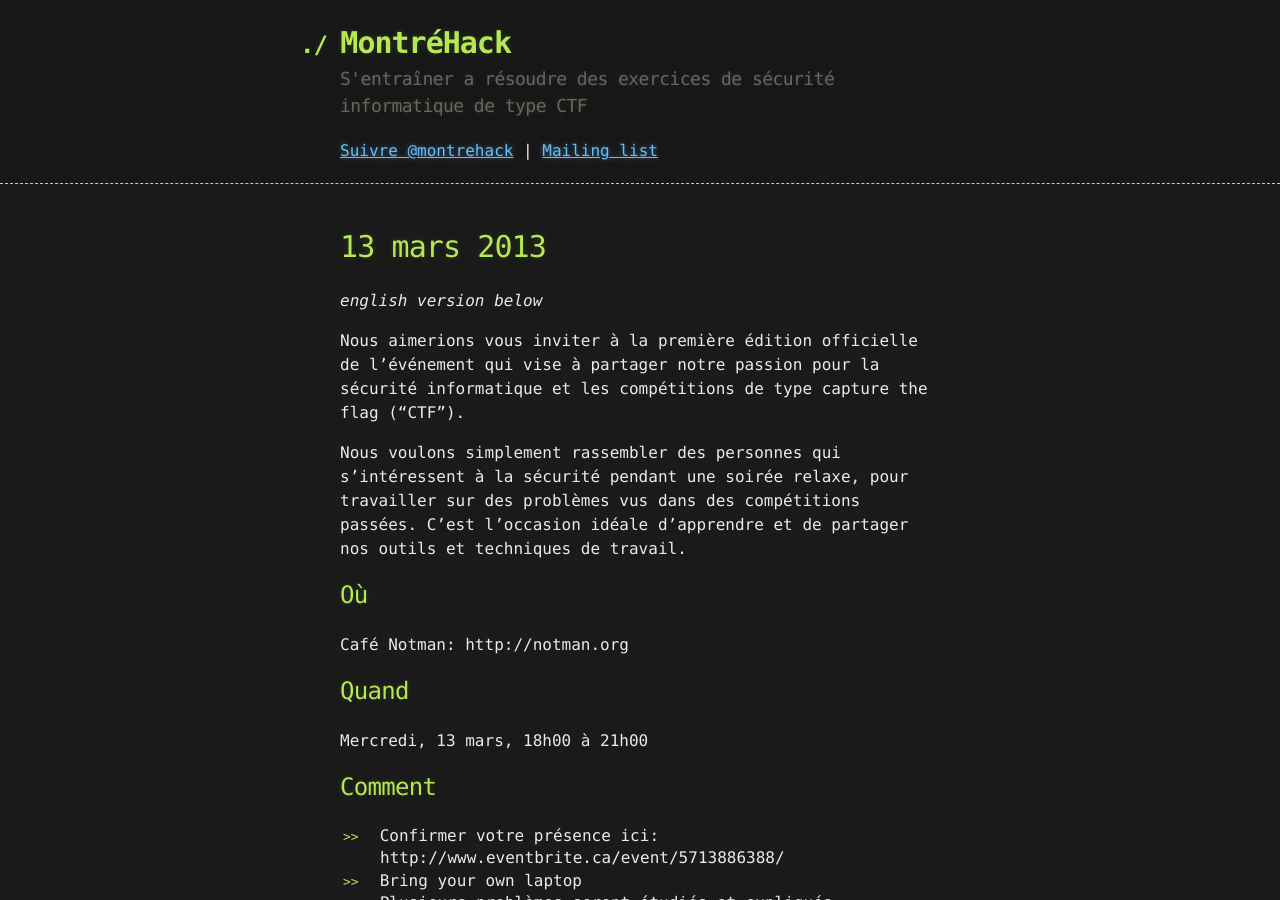
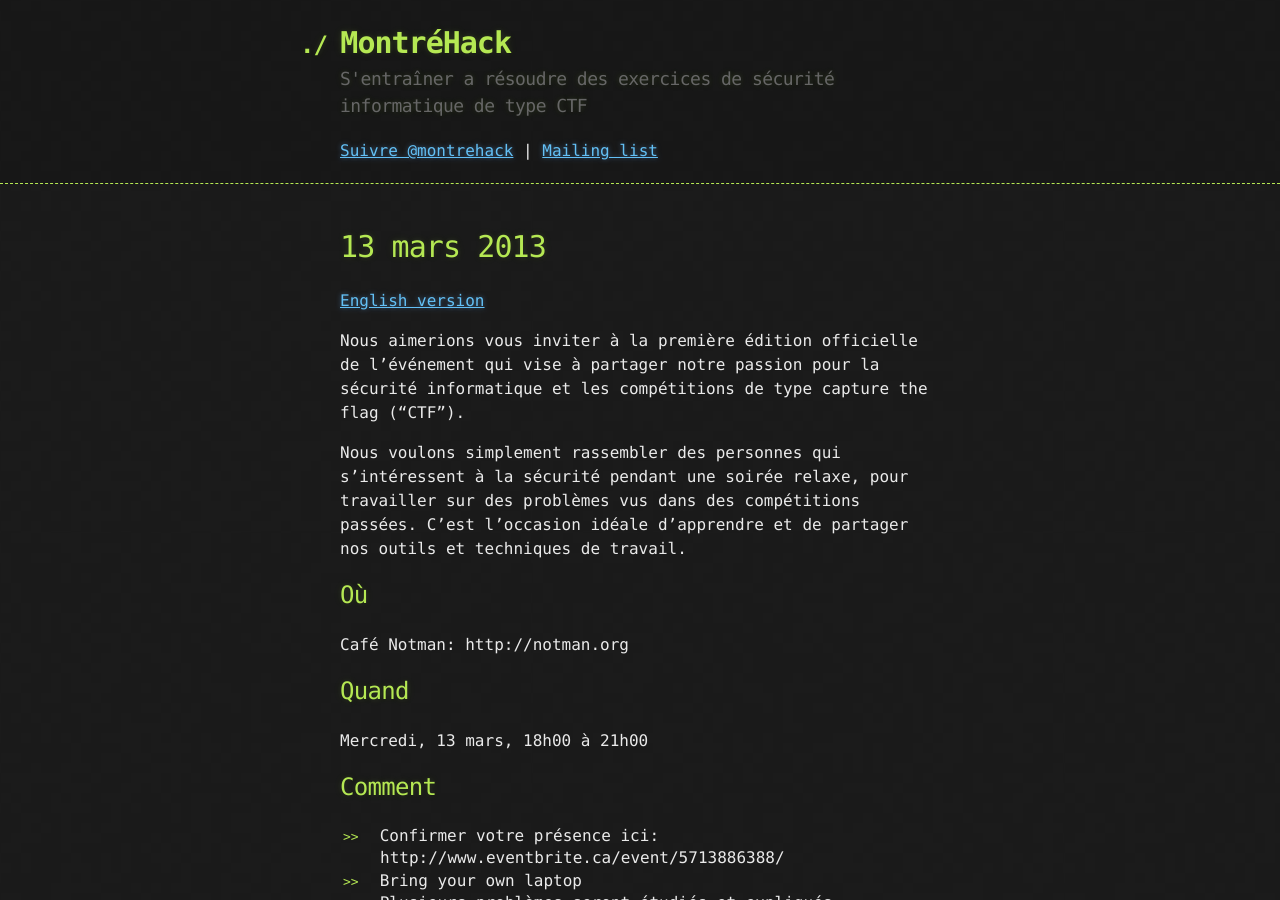
Before and after one commit to montrehack/montrehack.github.com, a Jekyll site: the page built from index.md, in a window 1280 px wide and 900 px high. Built offline with Jekyll 4.4.1, drawn with Linux system fonts in a browser that asks for light colours; Markdown is read by kramdown in place of the engine named in the settings; comment, search, counter and statistics services are not loaded.

Commit message:
link to english version

```diff
--- a/index.md
+++ b/index.md
@@ -4,7 +4,7 @@ title: MontréHack
 ---
 # 13 mars 2013
 
-*english version below*
+[English version](#2013-03-english)
 
 Nous aimerions vous inviter à la première édition officielle de l'événement qui vise à partager notre passion pour la sécurité informatique et les compétitions de type capture the flag ("CTF").
 
@@ -39,6 +39,7 @@ Pour ce mois ci, la cible sera un site web de pâtissiers mafieux (Anonymousse).
 
 Présenté par Philippe Arteau.
 
+<a id="2013-03-english"></a>
 # English version
 
 We would like to invite you to the first official edition of an event aimed at sharing our passion of information security and capture the flag competitions.
```
